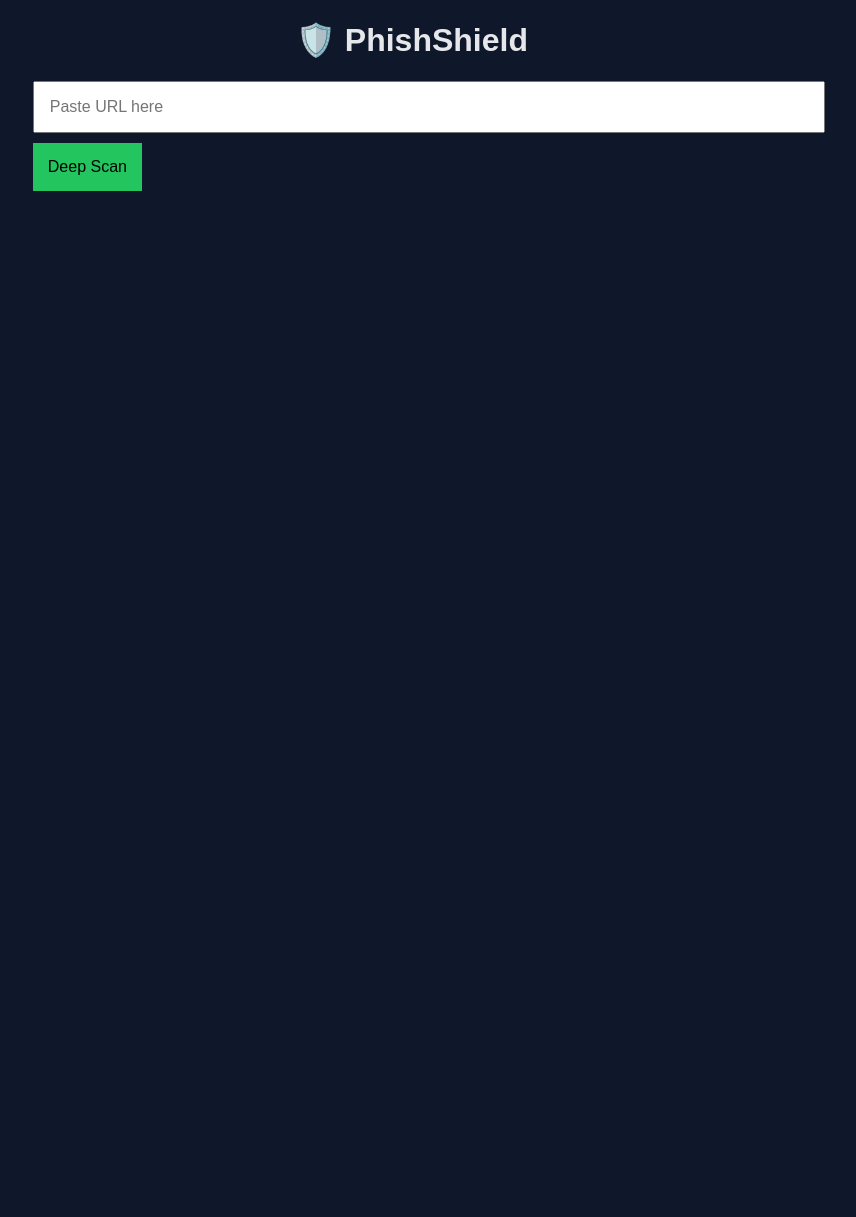
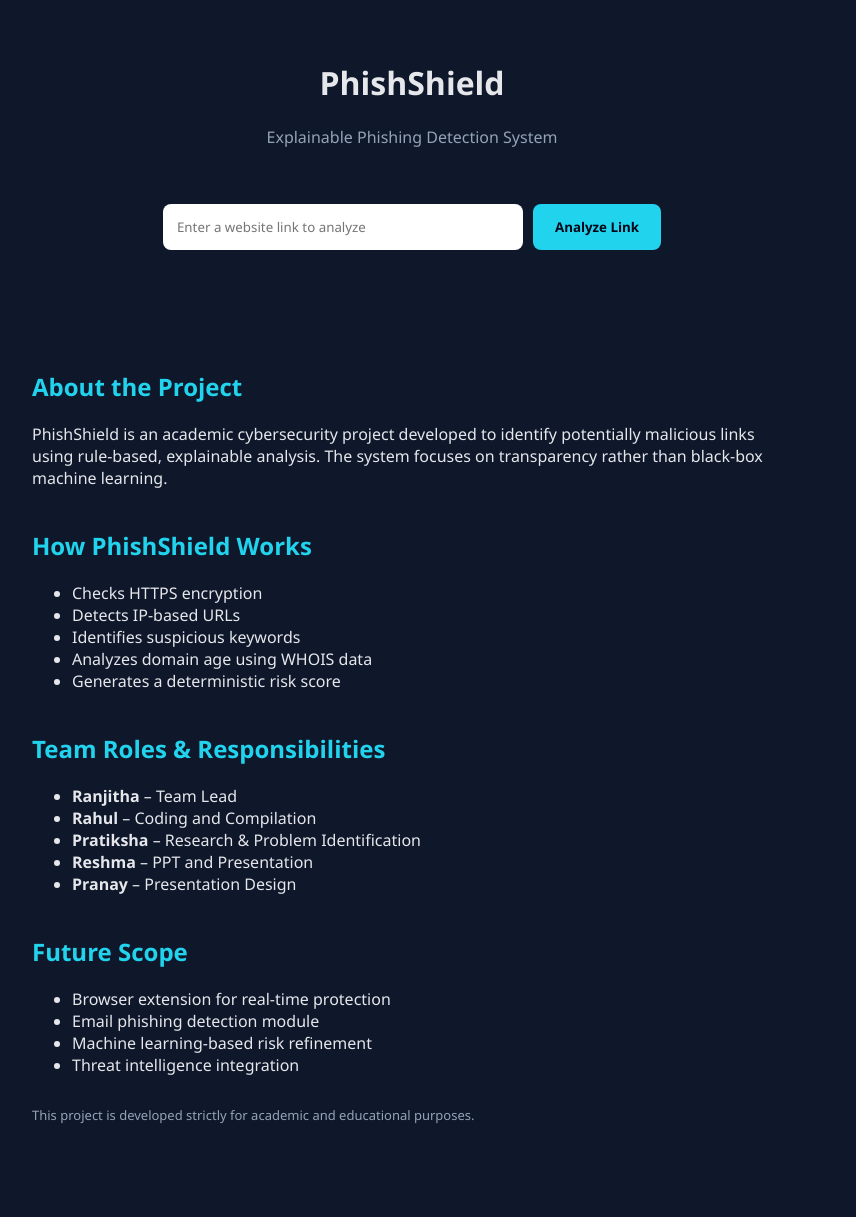
Before and after one commit to mbai94776-a11y/phishshield, a Flask app: page / in a window 1280 px wide. Shown: the whole page, without its empty margins (228-1084 px from the left). Before the commit the page ends 191 px from the top, so only its background shows below. Run offline with Flask 3, Linux system fonts and the light colour scheme.

Commit message:
Final stable academic submission

```diff
--- a/app.py
+++ b/app.py
@@ -1,32 +1,78 @@
-from flask import Flask, request, jsonify, send_file
-from analyzer import analyze_url
-from report import generate_pdf
-from io import BytesIO
+from flask import Flask, render_template, request, jsonify
+from urllib.parse import urlparse
+from datetime import datetime
+import whois
+import os
 
 app = Flask(__name__)
+
+def analyze_url(url):
+    reasons = []
+    score = 0
+
+    if not url.startswith(("http://", "https://")):
+        url = "http://" + url
+
+    parsed = urlparse(url)
+    domain = parsed.hostname or ""
+
+    # HTTPS check
+    if not url.startswith("https://"):
+        reasons.append("The website does not use HTTPS encryption.")
+        score += 20
+
+    # IP-based URL
+    if domain.replace(".", "").isdigit():
+        reasons.append("The URL uses an IP address instead of a domain name.")
+        score += 30
+
+    # Suspicious keywords
+    keywords = ["login", "verify", "secure", "update", "account", "bank"]
+    for k in keywords:
+        if k in url.lower():
+            reasons.append(f"The URL contains a suspicious keyword: '{k}'.")
+            score += 10
+            break
+
+    # Domain age
+    try:
+        info = whois.whois(domain)
+        created = info.creation_date
+        if isinstance(created, list):
+            created = created[0]
+        age_days = (datetime.now() - created).days
+        if age_days < 180:
+            reasons.append("The domain was registered recently, which is common in phishing sites.")
+            score += 25
+    except:
+        reasons.append("Domain age could not be verified.")
+        score += 10
+
+    score = min(score, 100)
+
+    verdict = (
+        "SAFE" if score < 30 else
+        "SUSPICIOUS" if score < 70 else
+        "HIGH RISK"
+    )
+
+    return {
+        "url": url,
+        "verdict": verdict,
+        "score": score,
+        "reasons": reasons
+    }
+
+@app.route("/")
+def home():
+    return render_template("index.html")
 
 @app.route("/scan", methods=["POST"])
 def scan():
     data = request.json
-    url = data.get("url")
-
-    if not url:
-        return jsonify({"error": "No URL provided"}), 400
-
-    result = analyze_url(url)
+    result = analyze_url(data.get("url", ""))
     return jsonify(result)
 
-@app.route("/download", methods=["POST"])
-def download():
-    result = request.json
-    if not result:
-        return "No scan data", 400
-
-    pdf_buffer = generate_pdf(result)
-
-    return send_file(
-        pdf_buffer,
-        mimetype="application/pdf",
-        as_attachment=True,
-        download_name="phishshield_report.pdf"
-    )
+if __name__ == "__main__":
+    port = int(os.environ.get("PORT", 5000))
+    app.run(host="0.0.0.0", port=port)
--- a/static/app.js
+++ b/static/app.js
@@ -1,10 +1,14 @@
-let lastResult = null;
+const scanBtn = document.getElementById("scanBtn");
+const resultBox = document.getElementById("result");
 
-document.getElementById("scanBtn").addEventListener("click", async () => {
-    const url = document.getElementById("urlInput").value;
-    if (!url) return alert("Enter a URL");
+scanBtn.addEventListener("click", async () => {
+  const url = document.getElementById("urlInput").value.trim();
+  if (!url) {
+    alert("Please enter a URL");
+    return;
+  }
 
-    document.getElementById("result").innerHTML = "Scanning...";
+  resultBox.classList.add("hidden");
 
   const res = await fetch("/scan", {
     method: "POST",
@@ -13,32 +17,14 @@
   });
 
   const data = await res.json();
-    lastResult = data;
 
-    document.getElementById("result").innerHTML = `
-        <div class="card ${data.verdict.toLowerCase()}">
-            <h3>${data.verdict}</h3>
-            <p>Risk Score: ${data.score}</p>
-            <button id="downloadBtn">Download Report</button>
-        </div>
+  resultBox.innerHTML = `
+    <h3>${data.verdict} (${data.score}/100)</h3>
+    <p><strong>Why this link is flagged:</strong></p>
+    <ul>
+      ${data.reasons.map(r => `<li>${r}</li>`).join("")}
+    </ul>
   `;
 
-    document.getElementById("downloadBtn").onclick = downloadReport;
+  resultBox.classList.remove("hidden");
 });
-
-async function downloadReport() {
-    if (!lastResult) return alert("No scan data");
-
-    const res = await fetch("/download", {
-        method: "POST",
-        headers: { "Content-Type": "application/json" },
-        body: JSON.stringify(lastResult)
-    });
-
-    const blob = await res.blob();
-    const url = window.URL.createObjectURL(blob);
-    const a = document.createElement("a");
-    a.href = url;
-    a.download = "phishshield_report.pdf";
-    a.click();
-}
--- a/static/style.css
+++ b/static/style.css
@@ -1,121 +1,91 @@
 * {
   box-sizing: border-box;
-  font-family: Arial, sans-serif;
+  font-family: "Segoe UI", system-ui, sans-serif;
 }
 
 body {
   margin: 0;
-  background: #0b0b0f;
-  color: #ffffff;
-  transition: 0.3s;
+  background: #0f172a;
+  color: #e5e7eb;
 }
 
 header {
-  display: flex;
-  justify-content: space-between;
-  padding: 20px;
+  padding: 40px 20px 10px;
+  text-align: center;
 }
 
-.hero {
+.tagline {
+  color: #94a3b8;
+}
+
+.scan-section {
   display: flex;
   justify-content: center;
   gap: 10px;
-  margin-top: 40px;
+  margin: 30px 20px;
 }
 
-.hero input {
-  width: 420px;
+input {
+  width: 360px;
   padding: 14px;
   border-radius: 8px;
   border: none;
 }
 
-.hero button {
-  padding: 14px 20px;
+button {
+  padding: 14px 22px;
   border-radius: 8px;
-  background: #00e0c6;
   border: none;
+  background: #22d3ee;
+  color: #020617;
   cursor: pointer;
+  font-weight: 600;
 }
 
-.result-box {
-  margin: 40px auto;
-  width: 350px;
+button:hover {
+  background: #38bdf8;
+}
+
+.result {
+  max-width: 700px;
+  margin: 20px auto;
   padding: 20px;
-  border: 2px solid #00e0c6;
   border-radius: 12px;
-  text-align: center;
+  background: #020617;
+  border: 1px solid #1e293b;
+  animation: fadeUp 0.4s ease;
 }
 
 .hidden {
   display: none;
 }
 
-.model-box {
-  margin: 50px auto;
-  width: 60%;
-  padding: 20px;
-  border: 1px solid #00e0c6;
-  border-radius: 10px;
+.result h3 {
+  margin-top: 0;
 }
 
-.accordion {
-  width: 70%;
-  margin: auto;
+.result ul {
+  margin-top: 10px;
 }
 
-.accordion-btn {
-  width: 100%;
-  padding: 15px;
-  margin-top: 10px;
-  background: #111;
-  color: #00e0c6;
-  border: none;
-  text-align: left;
-  cursor: pointer;
+.info {
+  max-width: 800px;
+  margin: 60px auto;
+  padding: 20px;
 }
 
-.accordion-content {
-  display: none;
-  padding: 15px;
-  background: #1a1a1a;
+.info h2 {
+  margin-top: 40px;
+  color: #22d3ee;
 }
 
-footer {
-  text-align: center;
-  margin: 40px 0;
-}
-.fade-in {
-  animation: fadeSlide 0.6s ease-out;
+.disclaimer {
+  margin-top: 30px;
+  font-size: 13px;
+  color: #94a3b8;
 }
 
-@keyframes fadeSlide {
-  from {
-    opacity: 0;
-    transform: translateY(20px);
-  }
-  to {
-    opacity: 1;
-    transform: translateY(0);
-  }
+@keyframes fadeUp {
+  from { opacity: 0; transform: translateY(12px); }
+  to { opacity: 1; transform: translateY(0); }
 }
-
-.accordion-content {
-  max-height: 0;
-  overflow: hidden;
-  transition: max-height 0.4s ease, padding 0.3s ease;
-}
-
-.accordion-content.open {
-  max-height: 300px;
-  padding: 15px;
-}
-
-.result-box {
-  transition: transform 0.3s ease, box-shadow 0.3s ease;
-}
-
-.result-box:hover {
-  transform: scale(1.02);
-  box-shadow: 0 0 15px rgba(0, 224, 198, 0.4);
-}
--- a/templates/index.html
+++ b/templates/index.html
@@ -3,88 +3,62 @@
 <head>
   <meta charset="UTF-8">
   <title>PhishShield</title>
+  <meta name="viewport" content="width=device-width, initial-scale=1.0">
   <link rel="stylesheet" href="{{ url_for('static', filename='style.css') }}">
 </head>
 
-<body class="dark">
+<body>
 
 <header>
   <h1>PhishShield</h1>
-  <button id="themeToggle">Toggle Mode</button>
+  <p class="tagline">Explainable Phishing Detection System</p>
 </header>
 
-<!-- 🔥 MAIN URL SCAN BAR -->
-<section class="hero">
-  <input
-    id="urlInput"
-    type="text"
-    placeholder="Paste a website link here (https://...)"
-  />
-  <button id="scanBtn">Scan Now</button>
+<section class="scan-section">
+  <input id="urlInput" placeholder="Enter a website link to analyze">
+  <button id="scanBtn">Analyze Link</button>
 </section>
 
-<!-- 🔥 RESULT AREA -->
-<section id="result" class="hidden">
-  <div class="result-box">
-    <h2 id="statusText">SAFE</h2>
-    <p id="riskText">Risk Score: 0</p>
-    <button id="downloadBtn">Download Report</button>
-  </div>
+<section id="result" class="result hidden"></section>
+
+<section class="info">
+  <h2>About the Project</h2>
+  <p>
+    PhishShield is an academic cybersecurity project developed to identify
+    potentially malicious links using rule-based, explainable analysis.
+    The system focuses on transparency rather than black-box machine learning.
+  </p>
+
+  <h2>How PhishShield Works</h2>
+  <ul>
+    <li>Checks HTTPS encryption</li>
+    <li>Detects IP-based URLs</li>
+    <li>Identifies suspicious keywords</li>
+    <li>Analyzes domain age using WHOIS data</li>
+    <li>Generates a deterministic risk score</li>
+  </ul>
+
+  <h2>Team Roles & Responsibilities</h2>
+  <ul>
+    <li><strong>Ranjitha</strong> – Team Lead</li>
+    <li><strong>Rahul</strong> – Coding and Compilation</li>
+    <li><strong>Pratiksha</strong> – Research & Problem Identification</li>
+    <li><strong>Reshma</strong> – PPT and Presentation</li>
+    <li><strong>Pranay</strong> – Presentation Design</li>
+  </ul>
+
+  <h2>Future Scope</h2>
+  <ul>
+    <li>Browser extension for real-time protection</li>
+    <li>Email phishing detection module</li>
+    <li>Machine learning-based risk refinement</li>
+    <li>Threat intelligence integration</li>
+  </ul>
+
+  <p class="disclaimer">
+    This project is developed strictly for academic and educational purposes.
+  </p>
 </section>
-
-<!-- 📊 MODEL PERFORMANCE -->
-<section class="model-box">
-  <h3>📊 Model Performance</h3>
-  <p>Detection Accuracy: <b>96.4%</b></p>
-  <p>False Positive Rate: <b>3.1%</b></p>
-  <p>URLs Tested: <b>12,500+</b></p>
-</section>
-
-<!-- 📌 ACCORDION -->
-<section class="accordion">
-
-  <div class="item">
-    <button class="accordion-btn">📌 About PhishShield</button>
-    <div class="accordion-content">
-      PhishShield is a phishing detection system designed to analyze URLs
-      using heuristic and behavioral indicators.
-    </div>
-  </div>
-
-  <div class="item">
-    <button class="accordion-btn">⚙ How It Works</button>
-    <div class="accordion-content">
-      The system evaluates URL structure, domain age, HTTPS usage,
-      redirection behavior, and known phishing patterns.
-    </div>
-  </div>
-
-  <div class="item">
-    <button class="accordion-btn">🚀 Upcoming Projects</button>
-    <div class="accordion-content">
-      Browser Extension • Email Scanner • Real-time Threat API • ML Integration
-    </div>
-  </div>
-
-  <div class="item">
-    <button class="accordion-btn">👥 Team Roles & Responsibilities</button>
-    <div class="accordion-content">
-      <ul>
-        <li><b>Ranjitha</b> – Team Lead</li>
-        <li><b>Rahul</b> – Coding & Compilation</li>
-        <li><b>Reshma</b> – PPT & Presentation</li>
-        <li><b>Pranay</b> – Design & Slides</li>
-        <li><b>Pratiksha</b> – Research & Evidence</li>
-      </ul>
-    </div>
-  </div>
-
-</section>
-
-<footer>
-  <p>Our Team</p>
-  <span>Rahul • Pranay • Ranjitha • Pratiksha • Reshma</span>
-</footer>
 
 <script src="{{ url_for('static', filename='app.js') }}"></script>
 </body>
```
Also changed, not shown: requirements.txt (+2 -5 lines). Lines whose indentation alone changed are shown as unchanged.
